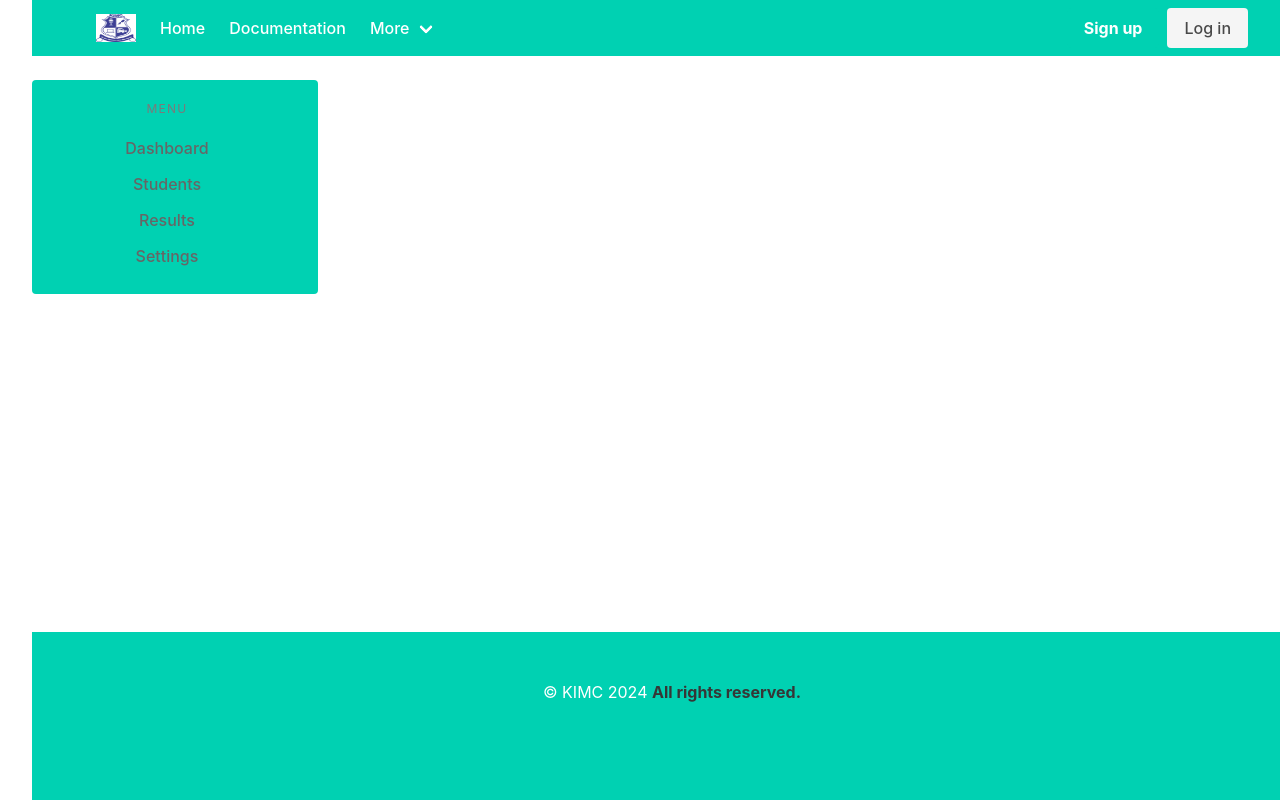
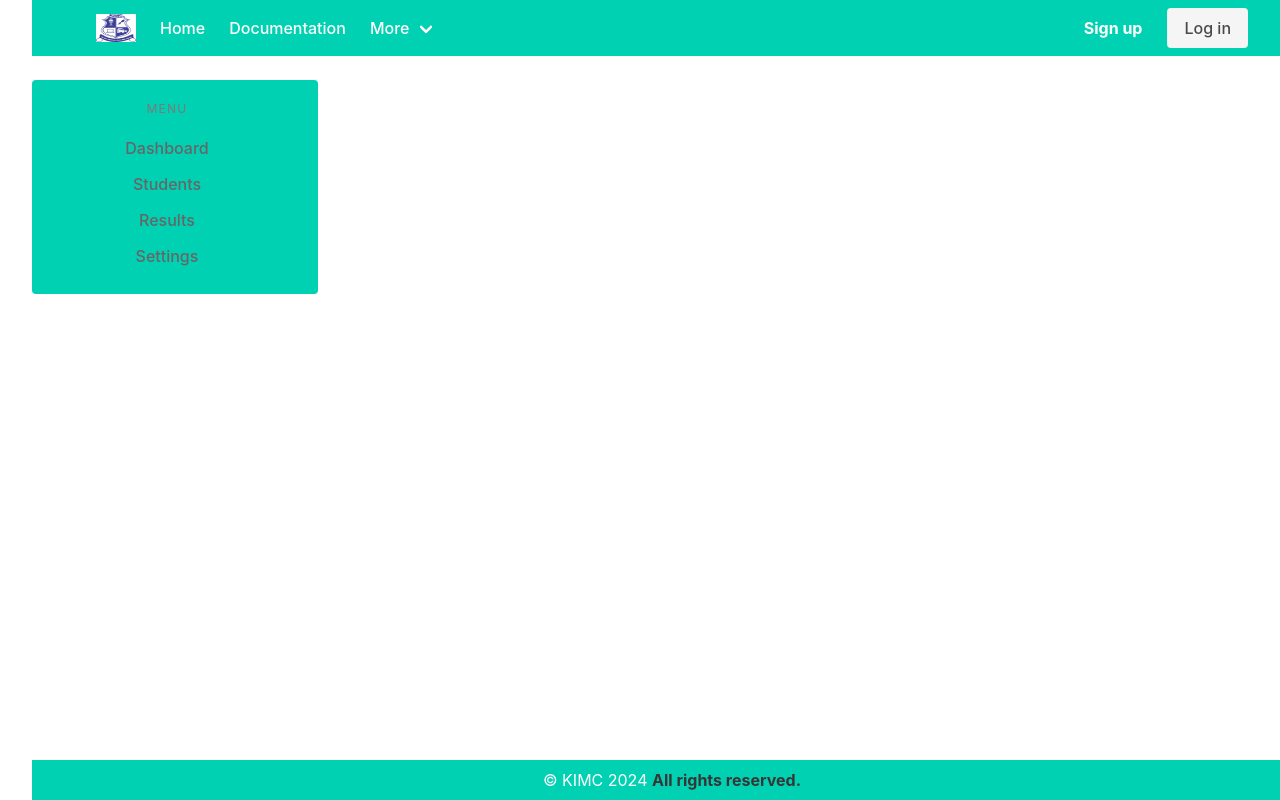
Before and after one commit to Yes-said/example10, a React (Vite) app: page / in a window 1280 px wide. Built offline with nearby package versions, Linux system fonts and the light colour scheme.

Commit message:
footer updated

```diff
--- a/src/Components/Footer.jsx
+++ b/src/Components/Footer.jsx
@@ -2,7 +2,7 @@ import React from 'react'
 
 const Footer = () => {
   return (
-    <footer className="footer is-fixed-bottom has-background-primary has-text-white">
+    <footer className="footer is-fixed-bottom has-background-primary has-text-white" style={{ padding: '0.5rem 0' }}>
     <div className="content has-text-centered">
       <p>
         &copy; KIMC 2024 <strong>All rights reserved.</strong>
```
